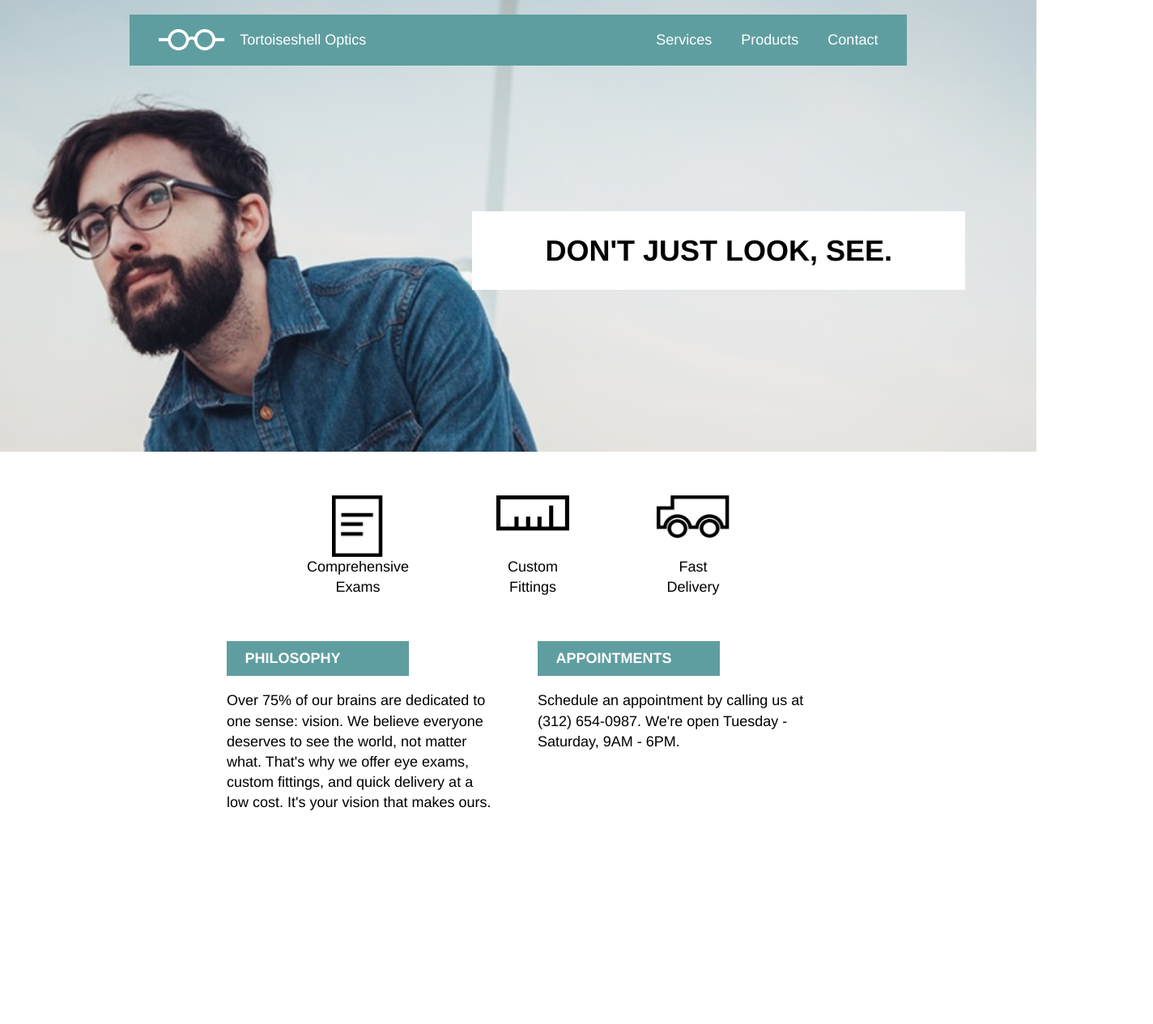
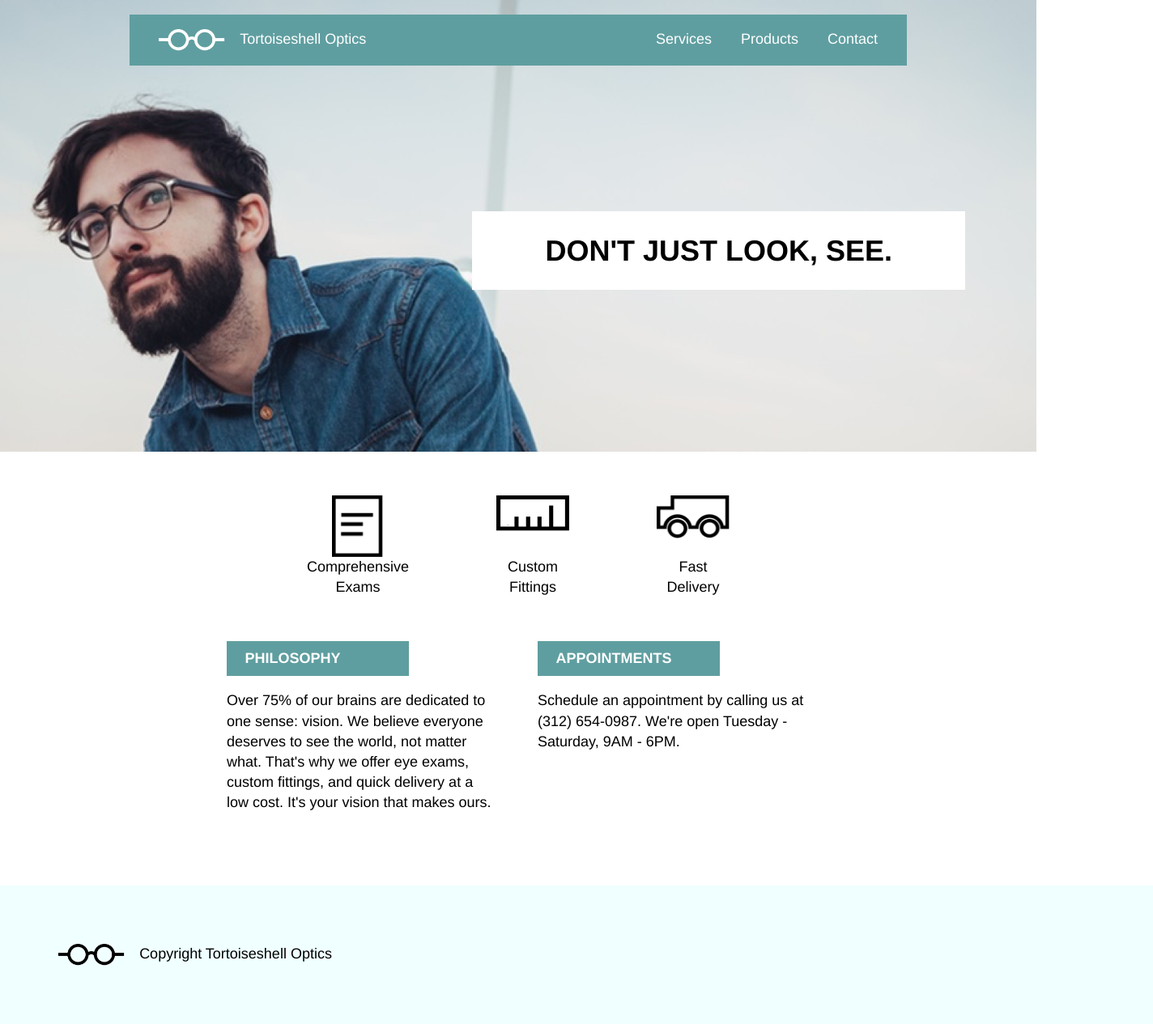
Before and after one commit to garciamoss/tortoiseshell, a plain HTML site: page index.html in a window 1280 px wide. Shown: the whole page at 81% size, 1424 px wide, since content can reach past the window. Before the commit the page ends 1094 px from the top, so only its background shows below. Drawn offline with Linux system fonts and the light colour scheme.

Commit message:
Desktop version completed

```diff
--- a/index.html
+++ b/index.html
@@ -11,9 +11,12 @@
     <!--Header-->
     <header>
       <div class="bigbox">
-        <div class="logo">
-          <img src="resources/images/logo-white.png" alt="white glasses logo">
-          <span>Tortoiseshell Optics</span>
+        <!--Navigation Bar-->
+        <div class="navbar">
+          <div class="logo">
+              <img src="resources/images/logo-white.png" alt="White glasses logo">
+              <span>Tortoiseshell Optics</span>
+          </div>
           <nav>
             <ul>
               <li><a href="#">Services</a></li>
@@ -66,5 +69,11 @@
       </div>
     </div>
       <!--Footer-->
-      </body>
-    </html>
+      <footer>
+      <div class="logo">
+        <img src="resources/images/logo-black.png" alt="Black glasses logo">
+        <span>Copyright Tortoiseshell Optics</span>
+      </div>
+    </footer>
+  </body>
+</html>
--- a/resources/css/style.css
+++ b/resources/css/style.css
@@ -27,30 +27,30 @@ header {
   background-position: center;
 }
 
+/*Navigation Bar*/
+.navbar {
+  display: flex;
+  justify-content: space-between;
+  background-color: cadetblue;
+  color: white;
+  padding: 1rem 2rem;
+  margin-top: 1rem;
+}
+
 .logo {
   display: flex;
-  margin: 1rem 0 0 0;
-  background-color: cadetblue;
-  align-items: center;
-  padding: 1rem 2rem;
 }
 
-.logo img {
+.logo img{
   height: 1.5rem;
   margin-right: 1rem;
 }
 
-nav {
+nav ul{
   display: flex;
-  margin: auto;
 }
 
-nav ul{
-  display: flex;
-  margin-left: 52%;
-}
-
-nav li{
+nav li {
   margin-left: 2rem;
 }
 
@@ -129,3 +129,15 @@ nav a {
   margin-bottom: 1rem;
 }
 /*Footer*/
+footer {
+  display: flex;
+  align-items: center;
+  width: 100%;
+  background-color: azure;
+  padding: 4rem;
+}
+
+footer .logo {
+  display: flex;
+  background-color: azure;
+}
```
